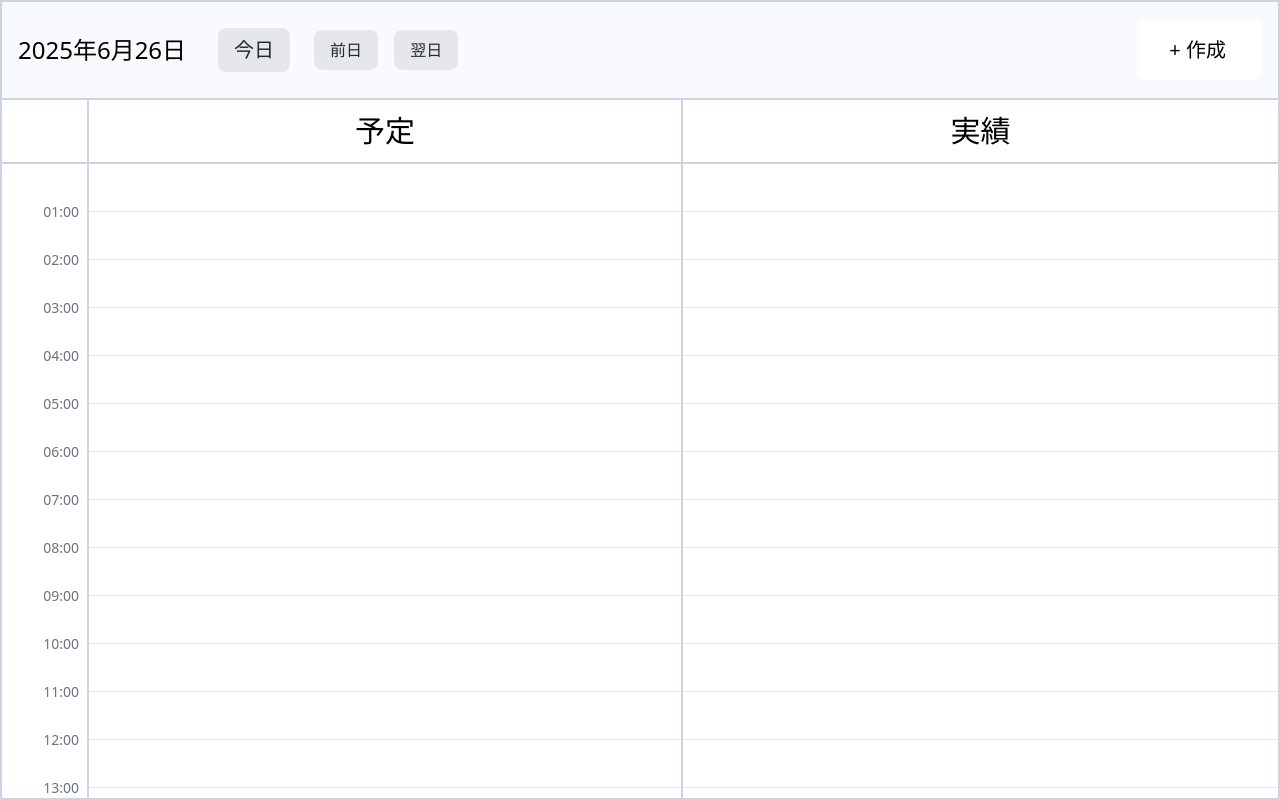
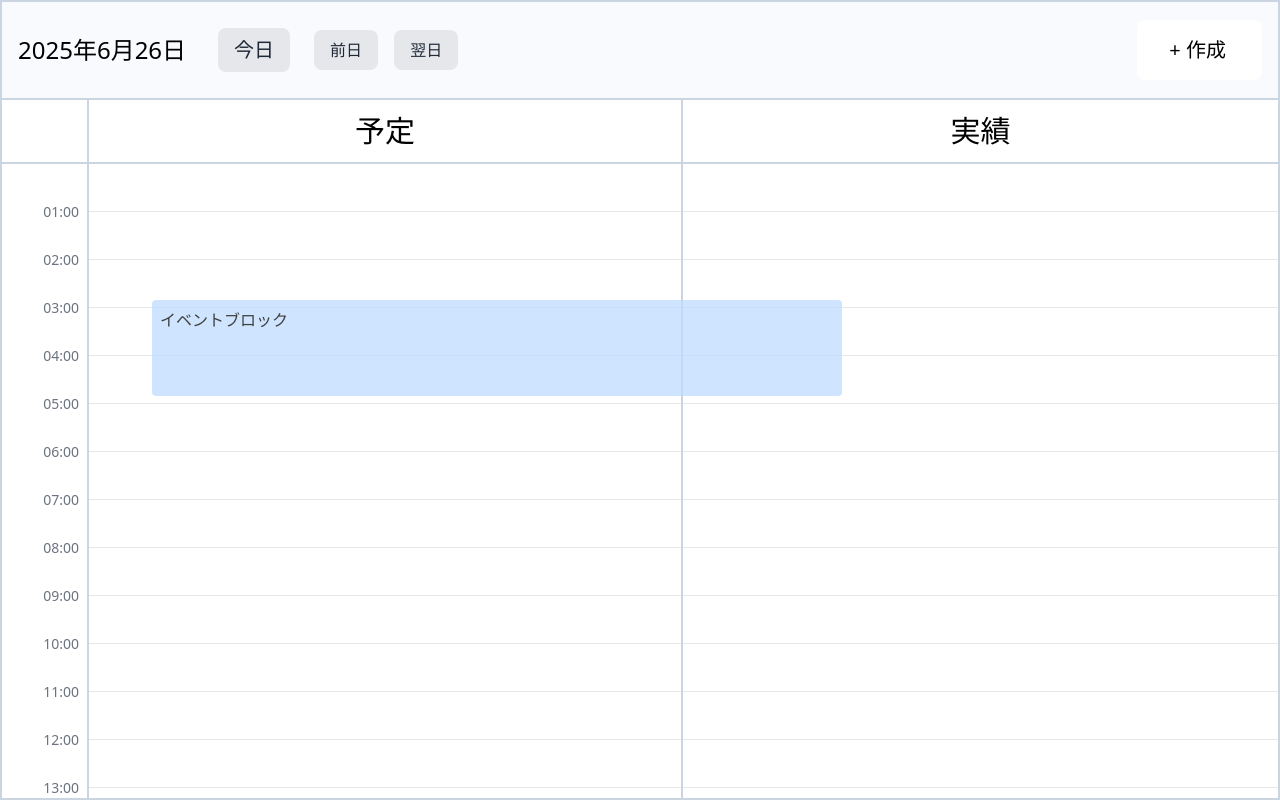
Before and after one commit to barsea/schedpoint, a Vue app in the folder frontend/: page / in a window 1280 px wide. Built offline with nearby package versions, Linux system fonts and the light colour scheme.

Commit message:
EventBlockを仮置き

```diff
--- a/frontend/src/components/EventBlock.vue
+++ b/frontend/src/components/EventBlock.vue
@@ -1,5 +1,7 @@
 <template>
-  イベントブロック
+  <div class="absolute inset-x-0 top-0 h-full bg-blue-200 opacity-75 z-10 p-2 rounded">
+    イベントブロック
+  </div>
 </template>
 
 <script setup>
--- a/frontend/src/views/ScheduleView.vue
+++ b/frontend/src/views/ScheduleView.vue
@@ -5,7 +5,7 @@
       <Header />
     </div>
 
-    <div class="flex flex-grow w-full max-w-[1500px] border-x-2 border-b-2 border-slate-300 overflow-y-auto">
+    <div class="relative flex flex-grow w-full max-w-[1500px] border-x-2 border-b-2 border-slate-300 overflow-y-auto">
       <div class="w-[100px] min-h-[1216px] flex-grow bg-white">
         <TimeAxis />
       </div>
@@ -15,6 +15,8 @@
       <div class="w-[700px] min-h-[1216px] flex-grow bg-white">
         <ScheduleColumn title="実績" />
       </div>
+
+      <EventBlock :style="{ top: '200px', left: '150px', height: '96px', width: '690px' }" />
     </div>
 
   </div>
```
